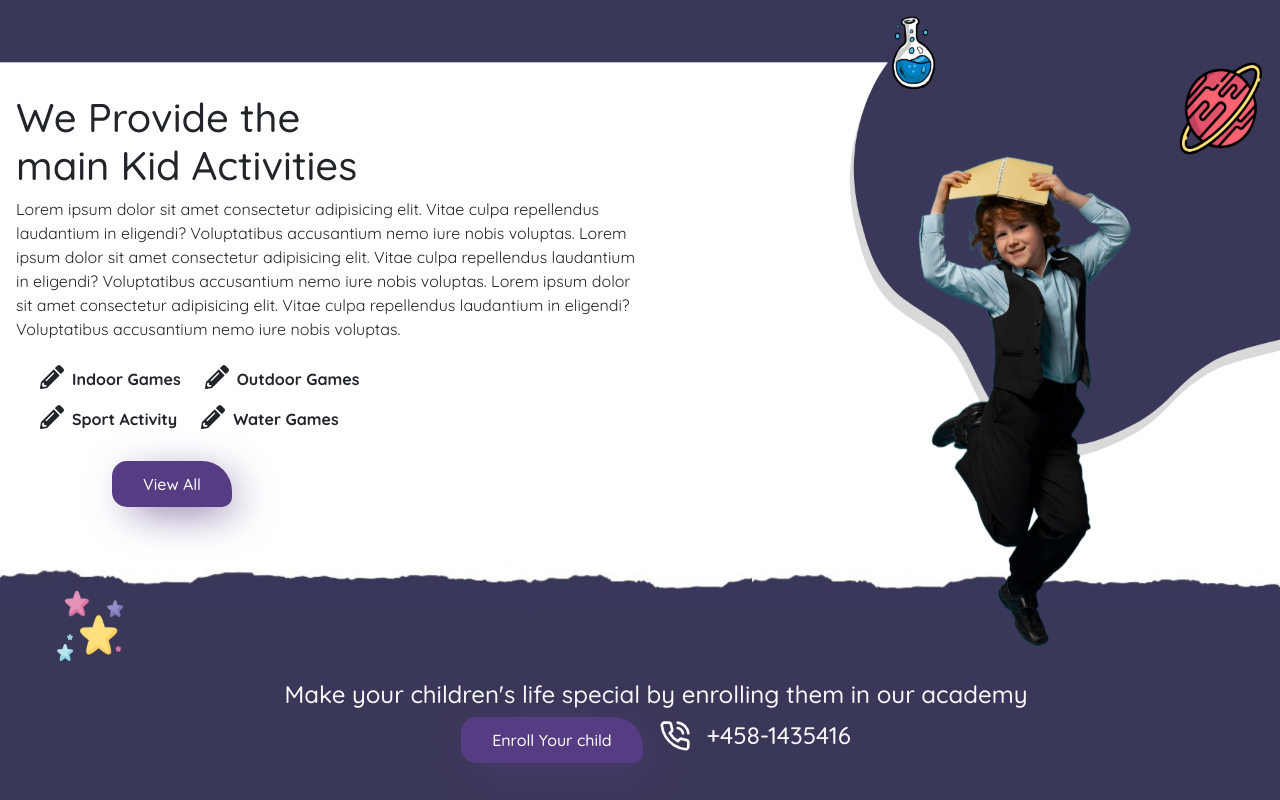
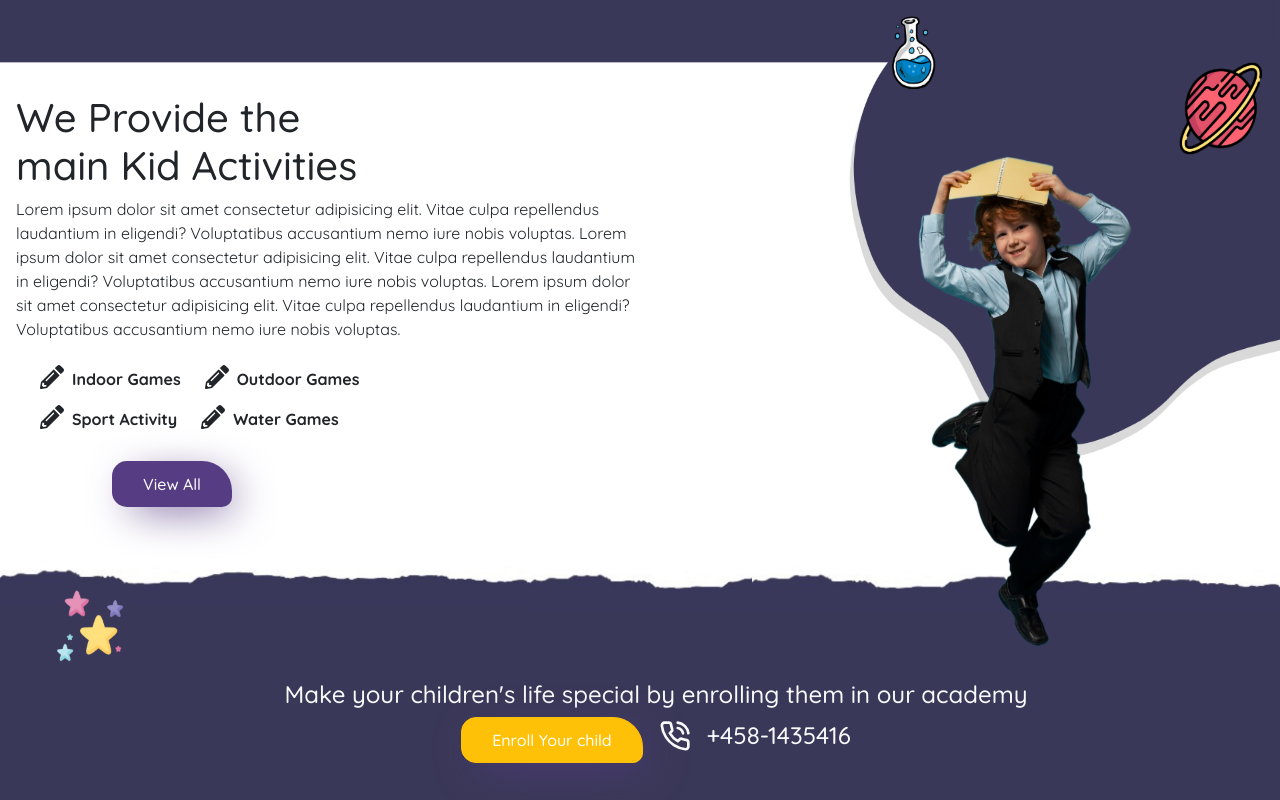
Before and after one commit to mouhebmhd/WeeTechElearning, a React (Create React App) app in the folder frontEnd/: page /services in a window 1280 px wide. Built offline with nearby package versions, Linux system fonts and the light colour scheme.

Commit message:
footer compoenent

```diff
--- a/frontEnd/src/views/ourServices.js
+++ b/frontEnd/src/views/ourServices.js
@@ -54,7 +54,7 @@ export default function OurServices() {
                 <div className=" container-fluid contentFooter m-0 p-0">
                     <h4 className='text-center text-light'>Make your children's life special by enrolling them in our academy</h4>
                     <div className="container-fluid justify-content-center d-flex align-items-center ">
-                        <button className="btn  viewAllButton ">
+                        <button className="btn  viewAllButton btn-warning">
                             Enroll Your child
                         </button>
                         <LuPhoneCall className='mx-3 h2 text-light'/>
--- a/frontEnd/src/views/styles/servicesStyle.css
+++ b/frontEnd/src/views/styles/servicesStyle.css
@@ -12,3 +12,11 @@
     top: 85%;
 
 }
+.secondButton
+{
+    background-color: var();
+}
+.viewAllButton.btn-warning
+{
+    background-color:#FFC107;
+}
```
